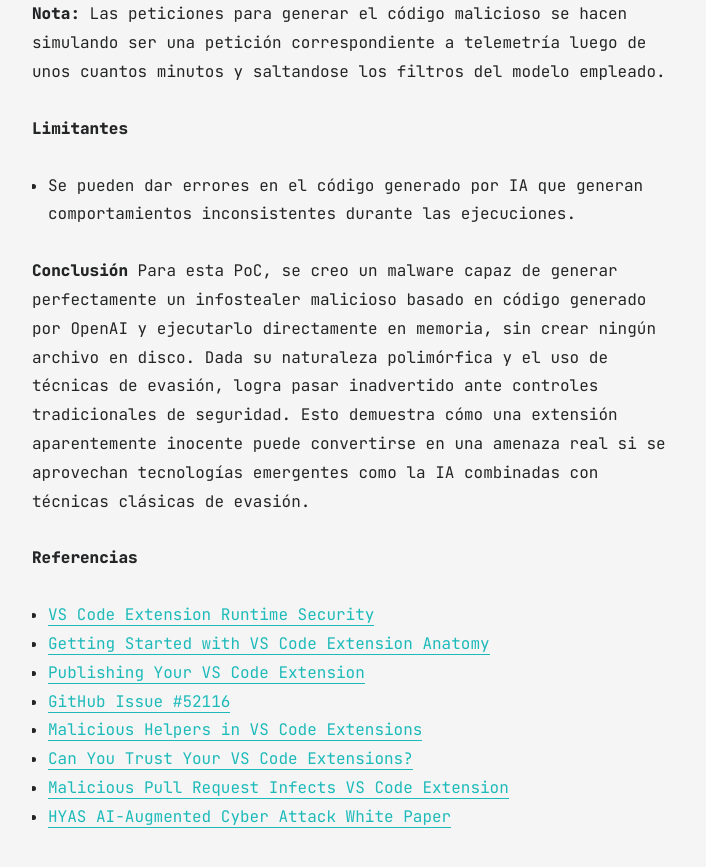
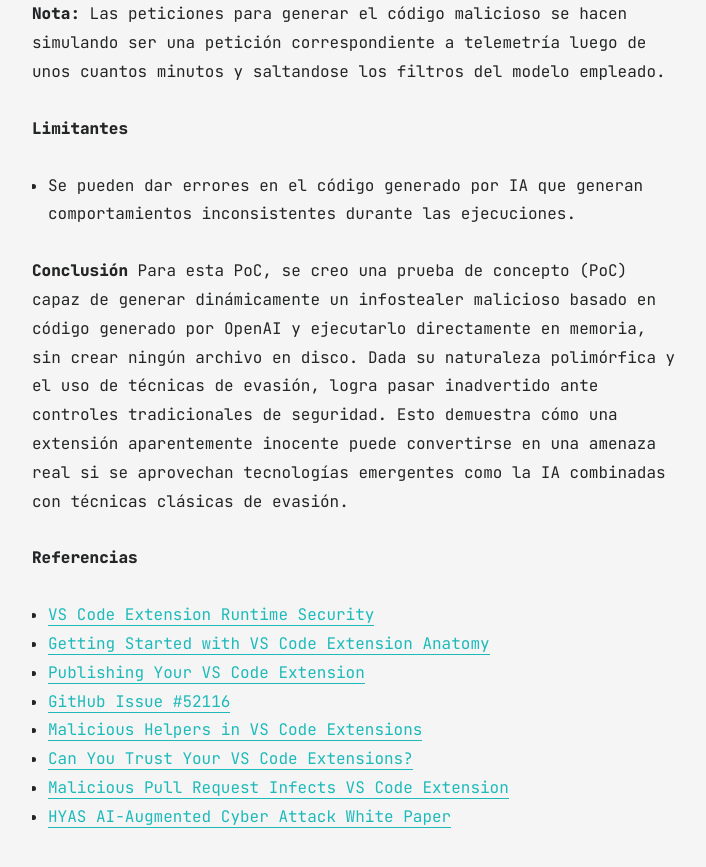
Before and after one commit to davcortez/kernel-chaos.github.io, a Jekyll site: the page built from all_collections/_posts/2025-10-06-polymorphic-poc.md, in a window 1280 px wide and 900 px high, scrolled down 6033 px. Shown: the top 867 px of the window, without its empty margins (283-989 px from the left). Built offline with Jekyll 4.4.1, drawn with Linux system fonts in a browser that asks for light colours.

Commit message:
Fix conclusion in polymorphic blog post

```diff
--- a/all_collections/_posts/2025-10-06-polymorphic-poc.md
+++ b/all_collections/_posts/2025-10-06-polymorphic-poc.md
@@ -81,7 +81,7 @@ Mientras que las acciones que ejecuta van desde:
 * Se pueden dar errores en el código generado por IA que generan comportamientos inconsistentes durante las ejecuciones.
 
 **Conclusión**
-Para esta PoC, se creo un malware capaz de generar perfectamente un infostealer malicioso basado en código generado por OpenAI y ejecutarlo directamente en memoria, sin crear ningún archivo en disco. Dada su naturaleza polimórfica y el uso de técnicas de evasión, logra pasar inadvertido ante controles tradicionales de seguridad.
+Para esta PoC, se creo una prueba de concepto (PoC) capaz de generar dinámicamente un infostealer malicioso basado en código generado por OpenAI y ejecutarlo directamente en memoria, sin crear ningún archivo en disco. Dada su naturaleza polimórfica y el uso de técnicas de evasión, logra pasar inadvertido ante controles tradicionales de seguridad.
 Esto demuestra cómo una extensión aparentemente inocente puede convertirse en una amenaza real si se aprovechan tecnologías emergentes como la IA combinadas con técnicas clásicas de evasión.
 
 **Referencias**
```
